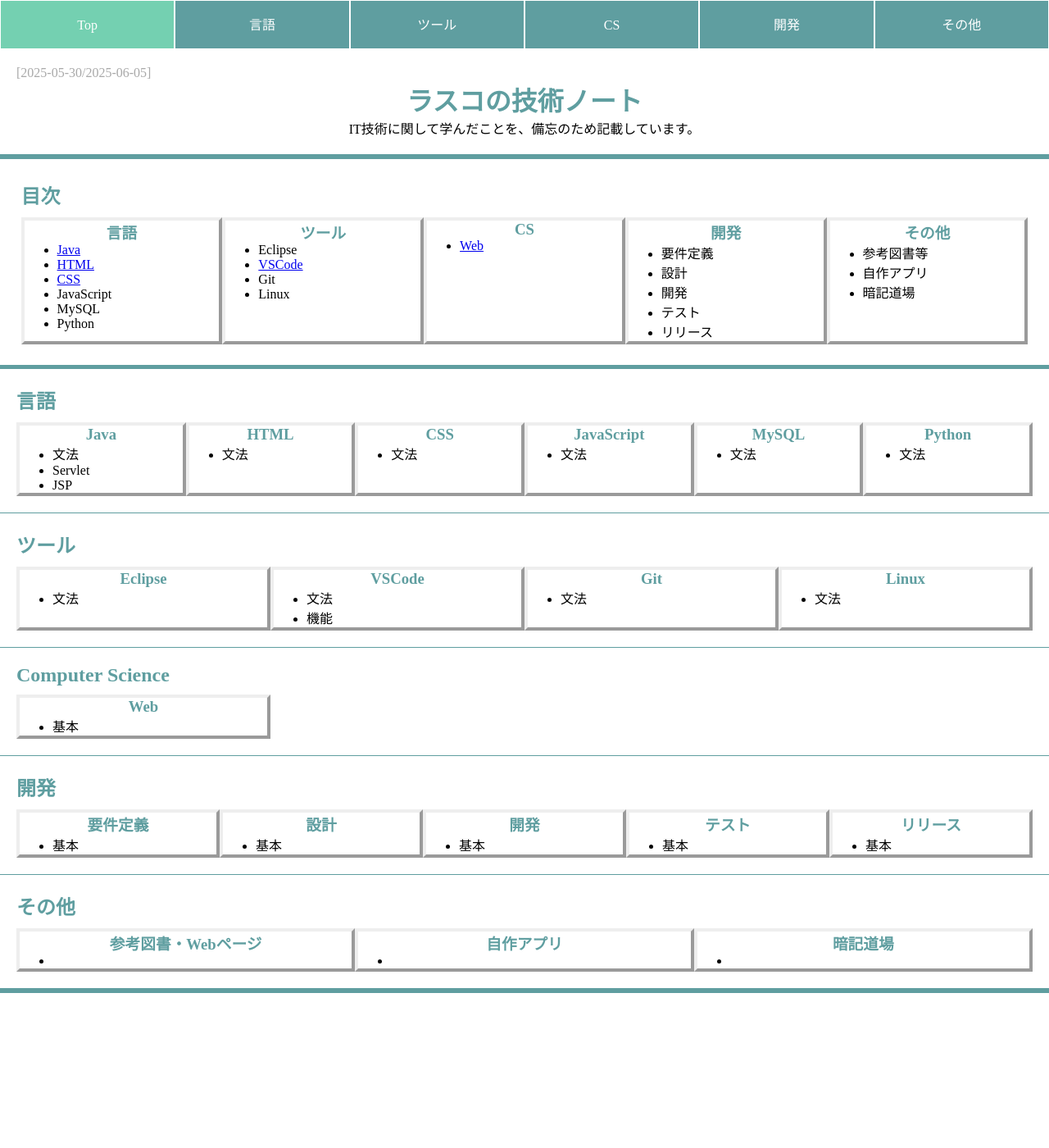
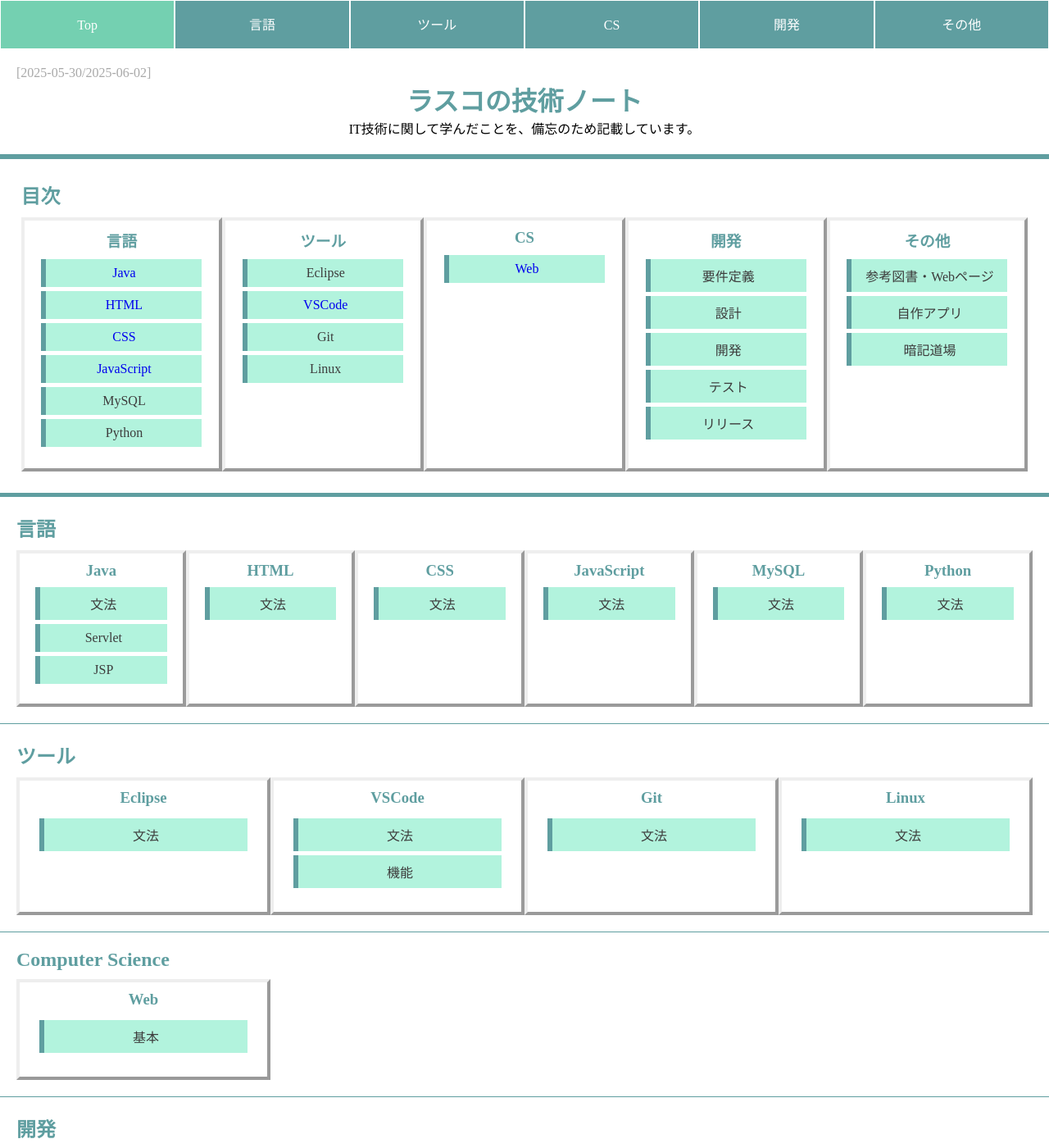
Before and after one commit to rasko-smo/TechNote, a Jekyll site: the page built from index.md, in a window 1280 px wide and 1400 px high. Shown: the whole window at 82% size. Built offline with Jekyll 4.4.1, drawn with Linux system fonts in a browser that asks for light colours.

Commit message:
link js create

```diff
--- a/_includes/header.html
+++ b/_includes/header.html
@@ -7,7 +7,7 @@
     </div>
 
     <div class="headerItem">
-        <div class="linkBlock">
+        <div class="topLinkBlock">
             <a href="{{ '/index.html#language' | relative_url}}">言語</a>
         </div>
         <ul class="dropdown">
@@ -21,7 +21,7 @@
     </div>
 
     <div class="headerItem">
-        <div class="linkBlock">
+        <div class="topLinkBlock">
             <a href="">ツール</a>
         </div>
         <ul class="dropdown">
@@ -33,7 +33,7 @@
     </div>
 
     <div class="headerItem">
-        <div class="linkBlock">
+        <div class="topLinkBlock">
             <a href="">CS</a>
         </div>
         <ul class="dropdown">
@@ -42,7 +42,7 @@
     </div>
 
     <div class="headerItem">
-        <div class="linkBlock">
+        <div class="topLinkBlock">
             <a href="">開発</a>
         </div>
         <ul class="dropdown">
@@ -55,7 +55,7 @@
     </div>
 
     <div class="headerItem">
-        <div class="linkBlock">
+        <div class="topLinkBlock">
             <a href="">その他</a>
         </div>
         <ul class="dropdown">
--- a/assets/css/common.css
+++ b/assets/css/common.css
@@ -34,11 +34,6 @@ a:hover {
 .block {
     padding: 20px;
     border-bottom: 1px solid cadetblue;
-}
-
-/* レスポンシブデザイン用 */
-@media only screen and (max-width : 1000px){
-
 }
 
 /* 以下、ヘッダー用 */
@@ -87,6 +82,10 @@ a:hover {
     cursor: pointer;
 }
 
+.topLinkBlock {
+    cursor: pointer;
+}
+
 .dropdown {
     display: none;
     position: absolute;
@@ -111,3 +110,22 @@ a:hover {
 .dropdownItem:hover {
     background-color: rgb(116, 208, 177);
 }
+
+/* レスポンシブデザイン用 */
+@media only screen and (max-width : 1000px){
+    .headerItem {
+        height: 30px;
+        line-height: 30px;
+    }
+    .dropdown {
+        top: 30px;
+    }
+}
+
+.disable-link {
+    pointer-events: none;
+}
+
+.hidden {
+  display: none;
+}
--- a/assets/css/index.css
+++ b/assets/css/index.css
@@ -36,33 +36,73 @@
     /* background-color: aquamarine; */
 }
 
-.indexBlock {
-    width: calc(100% / 5);
-    border: 4px outset;
-}
-
 #separateLine {
     height: 5px;
     /* background-color: cadetblue; */
     border-bottom: 5px solid cadetblue;
 }
 
+.indexMiniBlock {
+    padding: 10px;
+    border: 4px outset;
+}
+
+.indexBlock {
+    width: calc(100% / 5);
+}
+
 .grammarBlock {
     width: calc(100% / 6);
-    border: 4px outset;
 }
 
 .toolBlock {
     width: calc(100% / 4);
-    border: 4px outset;
+}
+
+.csBlock {
+    width: calc(100% / 4);
 }
 
 .devBlock {
     width: calc(100% / 5);
-    border: 4px outset;
 }
 
 .otherBlock {
     width: calc(100% / 3);
-    border: 4px outset;
 }
+
+ul {
+    padding: 5%;
+    position: relative;
+}
+
+li {
+    list-style-type: none;
+    border-left: 6px solid cadetblue;
+    background-color: rgb(178, 243, 221);
+    text-align: center;
+    color: rgb(61, 60, 60);
+    margin-bottom: 5px;
+    /* line-height: 1.5; */
+    padding: 0.5em;
+
+    cursor: pointer;
+}
+
+li:hover {
+    font-style: italic;
+}
+
+li a {
+    text-decoration: none;
+}
+
+@media only screen and (max-width : 1000px) {
+    .tableIndex {
+        flex-flow: column;
+    }
+
+    .indexMiniBlock {
+        width: 100%;
+    }
+}
--- a/assets/js/common.js
+++ b/assets/js/common.js
@@ -1,7 +1,59 @@
 // divブロックをクリックした際に階層直下のaタグのリンクをクリックする処理
+function handleClick(event) {
+    const link = event.currentTarget.querySelector("a");
+    link.classList.remove("disable-link");
+    if (link) link.click();
+
+    // const aTag = event.currentTarget.querySelector(":scope > .topLinkBlock > a");
+}
+
 document.querySelectorAll(".linkBlock").forEach(function (div) {
-    div.addEventListener("click", function() {
-        const link = div.querySelector("a");
-        if(link) link.click();
-    });
+    div.addEventListener("click", handleClick);
 });
+
+function miniMode(event) {
+    const dropdown = event.currentTarget.querySelector(".dropdown");
+    dropdown.classList.toggle("hidden");
+}
+
+// 以下、レスポンシブデザイン仕様
+function handleResponsive(width){
+    if(width > 1000){
+        document.querySelectorAll(".headerItem").forEach(function (div) {
+            div.removeEventListener("click", miniMode);
+        });
+
+        document.querySelectorAll(".topLinkBlock").forEach(function (div) {
+            div.addEventListener("click", handleClick);
+        });
+        const aTag = document.querySelectorAll(".topLinkBlock > a");
+        aTag.forEach(aTag => {
+            aTag.classList.remove("disable-link");
+        });
+
+    } else {
+        document.querySelectorAll(".topLinkBlock").forEach(function (div) {
+            div.removeEventListener("click", handleClick);
+        });
+
+        document.querySelectorAll(".headerItem").forEach(function (div) {
+            div.addEventListener("click", miniMode);
+        });
+
+        const aTag = document.querySelectorAll(".topLinkBlock > a");
+        aTag.forEach(aTag => {
+            aTag.classList.add("disable-link");
+        });
+    }
+}
+
+//初期実行
+document.addEventListener("DOMContentLoaded", function() {
+    handleResponsive(window.innerWidth);
+});
+
+
+//リサイズ時にチェック
+window.addEventListener("resize", () => {
+    handleResponsive(window.innerWidth);
+});
--- /dev/null
+++ b/assets/js/index.js
@@ -0,0 +1,7 @@
+// li要素をクリックした際に階層直下のaタグのリンクをクリックする処理
+document.querySelectorAll("li").forEach(function (li) {
+    li.addEventListener("click", function() {
+        const link = li.querySelector("a");
+        if(link) link.click();
+    });
+});
--- a/index.md
+++ b/index.md
@@ -4,7 +4,7 @@ title: ラスコの技術ノート
 css: index.css
 ---
 <div class="block">
-    <p id="period">[2025-05-30/2025-06-05]</p>
+    <p id="period">[2025-05-30/2025-06-02]</p>
     <h1 id="title">ラスコの技術ノート</h1>
     <p id="explainSite">IT技術に関して学んだことを、備忘のため記載しています。</p>
 </div>
@@ -14,19 +14,19 @@ css: index.css
 <div id="tableOfContent">
     <h2 class="tableTitle">目次</h2>
     <div class="tableIndex">
-        <div class="indexBlock">
+        <div class="indexBlock indexMiniBlock">
             <h3 class="indexTitle"><a href="">言語</a></h3>
             <ul>
                 <li><a href="#Java">Java</a></li>
                 <li><a href="#HTML">HTML</a></li>
                 <li><a href="#CSS">CSS</a></li>
-                <li>JavaScript</li>
+                <li><a href="test2.html">JavaScript</a></li>
                 <li>MySQL</li>
                 <li>Python</li>
             </ul>
         </div>
 
-        <div class="indexBlock">
+        <div class="indexBlock indexMiniBlock">
             <h3 class="indexTitle"><a href="">ツール</a></h3>
             <ul>
                 <li>Eclipse</li>
@@ -36,14 +36,14 @@ css: index.css
             </ul>
         </div>
 
-        <div class="indexBlock">
+        <div class="indexBlock indexMiniBlock">
             <h3 class="indexTitle"><a href="">CS</a></h3>
             <ul>
                 <li><a href="#Web">Web</a></li>
             </ul>
         </div>
 
-        <div class="indexBlock">
+        <div class="indexBlock indexMiniBlock">
             <h3 class="indexTitle"><a href="">開発</a></h3>
             <ul>
                 <li>要件定義</li>
@@ -54,10 +54,10 @@ css: index.css
             </ul>
         </div>
 
-        <div class="indexBlock">
+        <div class="indexBlock indexMiniBlock">
             <h3 class="indexTitle"><a href="">その他</a></h3>
             <ul>
-                <li>参考図書等</li>
+                <li>参考図書・Webページ</li>
                 <li>自作アプリ</li>
                 <li>暗記道場</li>
             </ul>
@@ -70,7 +70,7 @@ css: index.css
 <div class="block" id="language">
     <h2 class="tableTitle">言語</h2>
     <div class="tableIndex">
-        <div id="Java" class="grammarBlock">
+        <div id="Java" class="grammarBlock indexMiniBlock">
             <h3 class="indexTitle"><a href="">Java</a></h3>
             <ul>
                 <li>文法</li>
@@ -79,35 +79,35 @@ css: index.css
             </ul>
         </div>
 
-        <div id="HTML" class="grammarBlock">
+        <div id="HTML" class="grammarBlock indexMiniBlock">
             <h3 class="indexTitle"><a href="">HTML</a></h3>
             <ul>
                 <li>文法</li>
             </ul>
         </div>
 
-        <div id="CSS" class="grammarBlock">
+        <div id="CSS" class="grammarBlock indexMiniBlock">
             <h3 class="indexTitle"><a href="">CSS</a></h3>
             <ul>
                 <li>文法</li>
             </ul>
         </div>
 
-        <div id="JavaScript" class="grammarBlock">
+        <div id="JavaScript" class="grammarBlock indexMiniBlock">
             <h3 class="indexTitle"><a href="">JavaScript</a></h3>
             <ul>
                 <li>文法</li>
             </ul>
         </div>
 
-        <div id="MySQL" class="grammarBlock">
+        <div id="MySQL" class="grammarBlock indexMiniBlock">
             <h3 class="indexTitle"><a href="">MySQL</a></h3>
             <ul>
                 <li>文法</li>
             </ul>
         </div>
 
-        <div id="Python" class="grammarBlock">
+        <div id="Python" class="grammarBlock indexMiniBlock">
             <h3 class="indexTitle"><a href="">Python</a></h3>
             <ul>
                 <li>文法</li>
@@ -119,14 +119,14 @@ css: index.css
 <div class="block">
     <h2 class="tableTitle">ツール</h2>
     <div class="tableIndex">
-        <div id="Eclipse" class="toolBlock">
+        <div id="Eclipse" class="toolBlock indexMiniBlock">
             <h3 class="indexTitle"><a href="">Eclipse</a></h3>
             <ul>
                 <li>文法</li>
             </ul>
         </div>
 
-        <div id="VSCode" class="toolBlock">
+        <div id="VSCode" class="toolBlock indexMiniBlock">
             <h3 class="indexTitle"><a href="">VSCode</a></h3>
             <ul>
                 <li>文法</li>
@@ -134,14 +134,14 @@ css: index.css
             </ul>
         </div>
 
-        <div id="Git" class="toolBlock">
+        <div id="Git" class="toolBlock indexMiniBlock">
             <h3 class="indexTitle"><a href="">Git</a></h3>
             <ul>
                 <li>文法</li>
             </ul>
         </div>
 
-        <div id="Linux" class="toolBlock">
+        <div id="Linux" class="toolBlock indexMiniBlock">
             <h3 class="indexTitle"><a href="">Linux</a></h3>
             <ul>
                 <li>文法</li>
@@ -153,7 +153,7 @@ css: index.css
 <div class="block">
     <h2 class="tableTitle">Computer Science</h2>
     <div class="tableIndex">
-        <div id="Web" class="toolBlock">
+        <div id="Web" class="csBlock indexMiniBlock">
             <h3 class="indexTitle"><a href="">Web</a></h3>
             <ul>
                 <li>基本</li>
@@ -166,35 +166,35 @@ css: index.css
 <div class="block">
     <h2 class="tableTitle">開発</h2>
     <div class="tableIndex">
-        <div id="development" class="devBlock">
+        <div id="development" class="devBlock indexMiniBlock">
             <h3 class="indexTitle"><a href="">要件定義</a></h3>
             <ul>
                 <li>基本</li>
             </ul>
         </div>
 
-        <div id="development" class="devBlock">
+        <div id="development" class="devBlock indexMiniBlock">
             <h3 class="indexTitle"><a href="">設計</a></h3>
             <ul>
                 <li>基本</li>
             </ul>
         </div>
 
-        <div id="development" class="devBlock">
+        <div id="development" class="devBlock indexMiniBlock">
             <h3 class="indexTitle"><a href="">開発</a></h3>
             <ul>
                 <li>基本</li>
             </ul>
         </div>
 
-        <div id="development" class="devBlock">
+        <div id="development" class="devBlock indexMiniBlock">
             <h3 class="indexTitle"><a href="">テスト</a></h3>
             <ul>
                 <li>基本</li>
             </ul>
         </div>
 
-        <div id="development" class="devBlock">
+        <div id="development" class="devBlock indexMiniBlock">
             <h3 class="indexTitle"><a href="">リリース</a></h3>
             <ul>
                 <li>基本</li>
@@ -206,21 +206,21 @@ css: index.css
 <div class="block">
     <h2 class="tableTitle">その他</h2>
     <div class="tableIndex">
-        <div id="development" class="otherBlock">
+        <div id="development" class="otherBlock indexMiniBlock">
             <h3 class="indexTitle"><a href="">参考図書・Webページ</a></h3>
             <ul>
                 <li></li>
             </ul>
         </div>
 
-        <div id="development" class="otherBlock">
+        <div id="development" class="otherBlock indexMiniBlock">
             <h3 class="indexTitle"><a href="">自作アプリ</a></h3>
             <ul>
                 <li></li>
             </ul>
         </div>
 
-        <div id="development" class="otherBlock">
+        <div id="development" class="otherBlock indexMiniBlock">
             <h3 class="indexTitle"><a href="">暗記道場</a></h3>
             <ul>
                 <li></li>
@@ -229,3 +229,5 @@ css: index.css
     </div>
 </div>
 <div id="separateLine"></div>
+
+<script src="{{ '/assets/js/index.js' |relative_url }}"></script>
```
Also changed, not shown: old/header.css (deleted, +0 -58 lines), old/test/devText.txt (added, +1 -0 lines), old/test/headerTest.html (+7 -7 lines), old/test/indexTest.html (renamed from old/test/test.html, +27 -25 lines).
